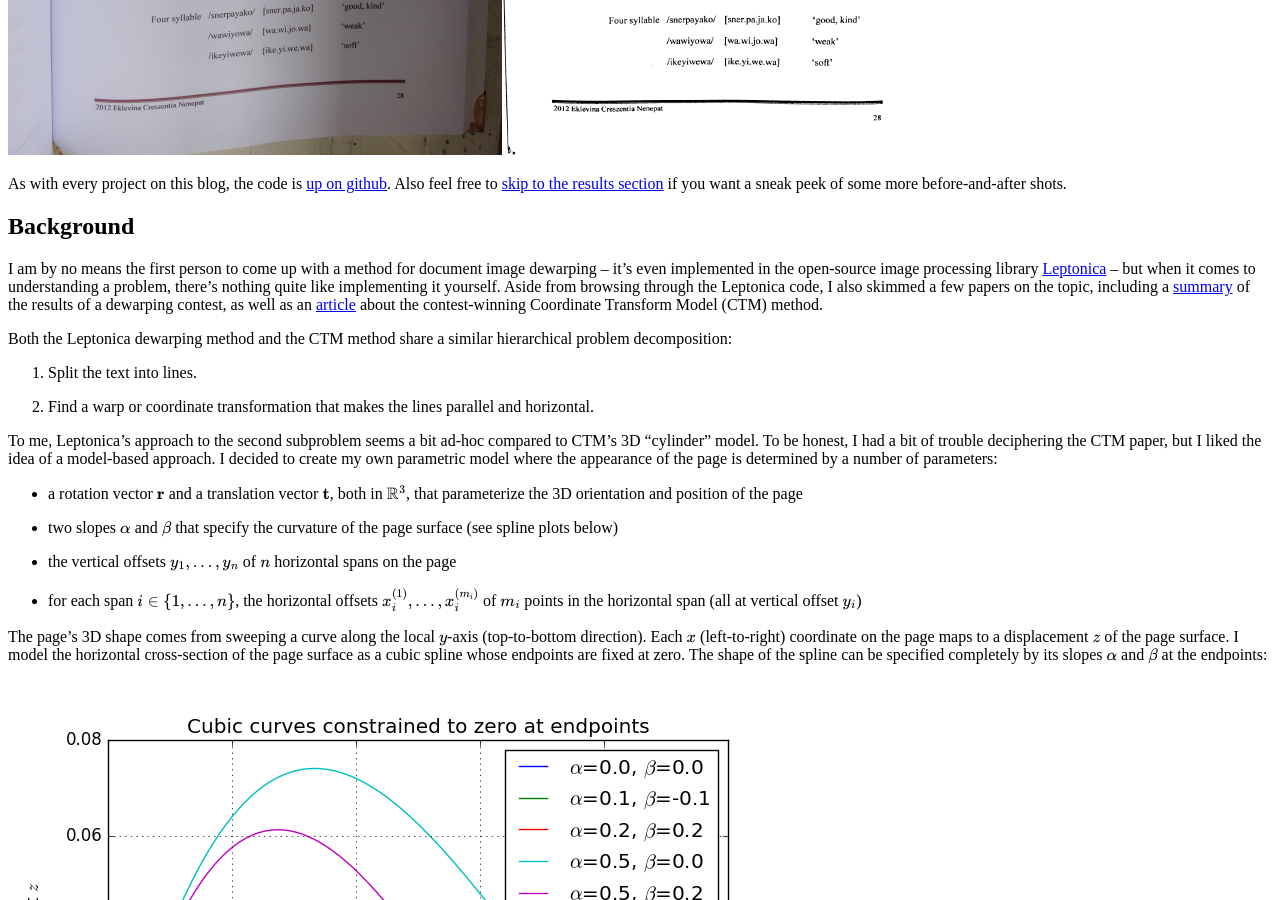
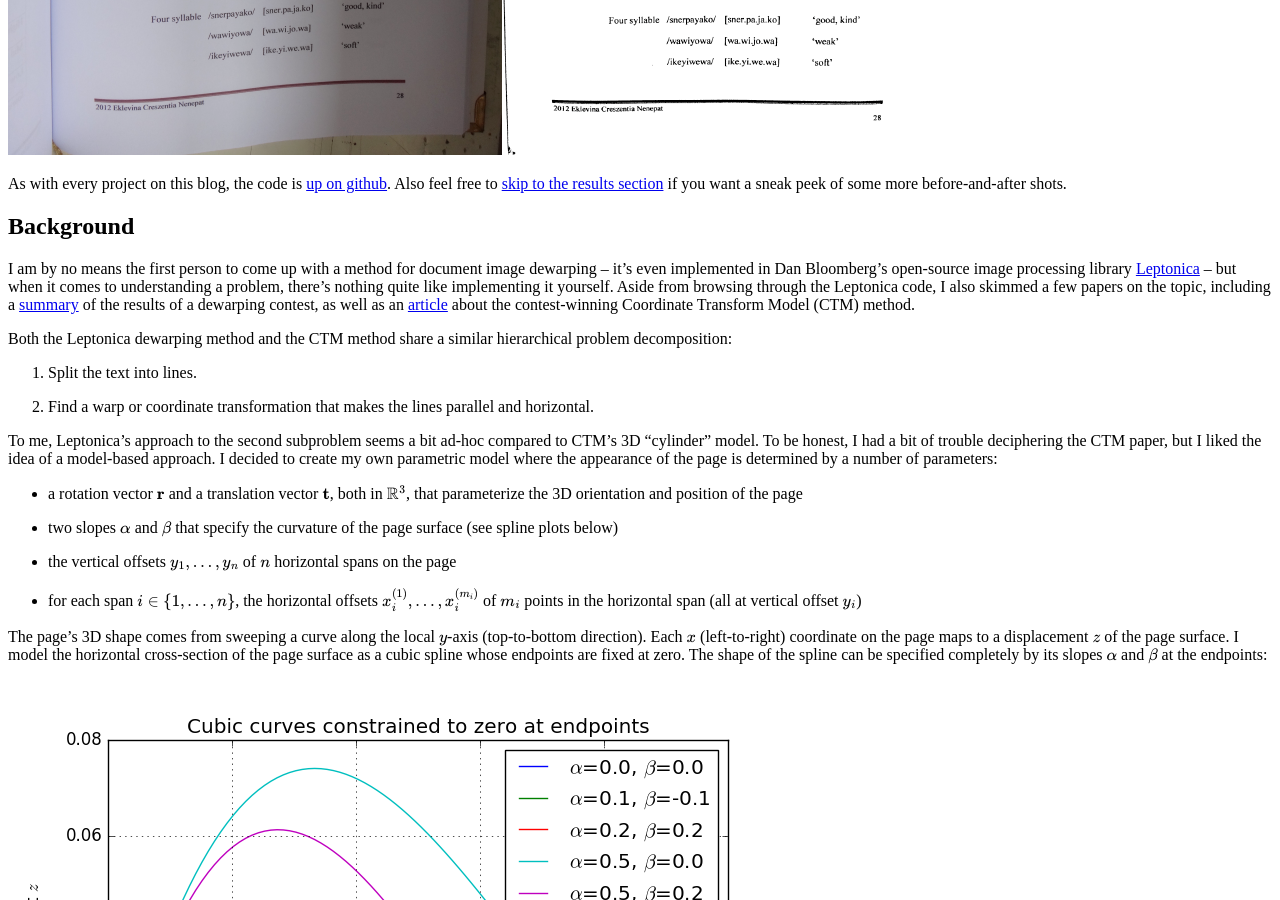
Before and after one commit to mzucker/mzucker.github.io, a Jekyll site: the page built from _posts/2016-08-15-page-dewarping.md, in a window 1280 px wide and 900 px high, scrolled down 2032 px. Built offline with Jekyll 4.4.1, drawn with Linux system fonts in a browser that asks for light colours; formulas are drawn with MathJax 3; comment, search, counter and statistics services are not loaded.

Commit message:
add Bloomberg's name

```diff
--- a/_posts/2016-08-15-page-dewarping.md
+++ b/_posts/2016-08-15-page-dewarping.md
@@ -33,7 +33,7 @@ Background
 ==========
 
 I am by no means the first person to come up with a method for
-document image dewarping -- it's even implemented in the open-source
+document image dewarping -- it's even implemented in Dan Bloomberg's open-source
 image processing library
 [Leptonica](http://www.leptonica.com/dewarping.html) -- but when it
 comes to understanding a problem, there's nothing quite like
```
